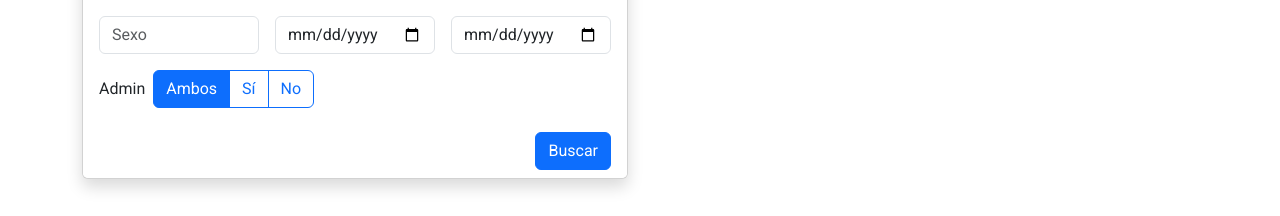
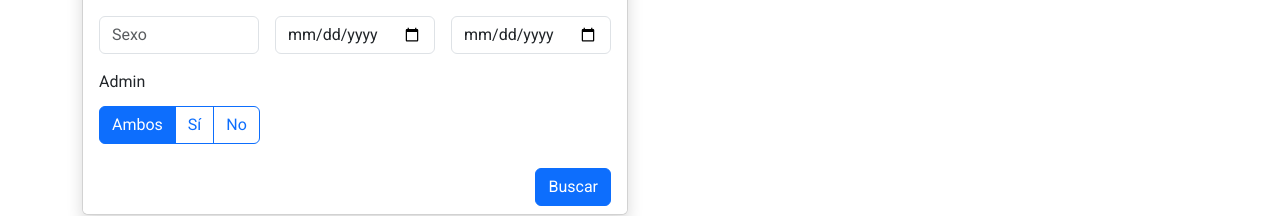
Before and after one commit to paccoc43/internetcheckpoint-front, an Angular app: page /dashboard in a window 1280 px wide. Shown: the part 178-394 px from the top of the page. Built offline with nearby package versions, Linux system fonts and the light colour scheme; no server answers.

Commit message:
Cambios en buscador de usuarios

```diff
--- a/src/app/components/buscador-usuarios/buscador-usuarios.component.html
+++ b/src/app/components/buscador-usuarios/buscador-usuarios.component.html
@@ -23,9 +23,11 @@
         <div class="col-md-4">
           <input type="date" class="form-control" formControlName="fecha_creacion" placeholder="Fecha creación">
         </div>
-        <div class="col-md-4 d-flex align-items-center">
-          <label class="me-2 mb-0">Admin</label>
-          <div class="btn-group" role="group">
+        <div class="col-md-4">
+        <div class="mb-1">
+            <label class="form-label">Admin</label>
+        </div>
+        <div class="btn-group w-100" role="group">
             <button type="button" class="btn"
             [ngClass]="{'btn-outline-primary': busquedaForm.value.es_admin !== '', 'btn-primary': busquedaForm.value.es_admin === ''}"
             (click)="busquedaForm.get('es_admin')?.setValue('')">
--- a/src/app/components/lista-usuarios/lista-usuarios.component.ts
+++ b/src/app/components/lista-usuarios/lista-usuarios.component.ts
@@ -1,4 +1,4 @@
-import { Component, Input, OnInit, SimpleChanges } from '@angular/core';
+import { Component, Input, OnChanges, OnInit, SimpleChanges } from '@angular/core';
 import { Usuario } from '../../modelos/usuario';
 import { CommonModule } from '@angular/common';
 import { UsuarioService } from '../../services/usuario.service';
@@ -17,7 +17,7 @@ import { MatIconModule } from '@angular/material/icon';
   templateUrl: './lista-usuarios.component.html',
   styleUrl: './lista-usuarios.component.scss'
 })
-export class ListaUsuariosComponent implements OnInit{
+export class ListaUsuariosComponent implements OnInit, OnChanges{
 
   @Input() filtroUsuario: Usuario | null = null;
 
@@ -38,22 +38,22 @@ export class ListaUsuariosComponent implements OnInit{
 
   ngOnChanges(changes: SimpleChanges) {
     if (changes['filtroUsuario']) {
-      this.obtenerUsuarios();
+      this.obtenerUsuariosFiltrados();
     }
   }
 
-  // obtenerUsuarios() {
-  //   this.usuarioService.obtenerListaUsuariosFiltrado(this.filtroUsuario).subscribe(datos => {
-  //     this.usuarios = datos;
-  //   });
-  // }
-
-  private obtenerUsuarios() {
+  obtenerUsuarios() {
     this.usuarioService.obtenerListaUsuarios().subscribe(datos => {
       this.usuarios = datos;
     }, error => {
       console.error('Error al obtener la lista de usuarios:', error);
     });
+  }
+
+  obtenerUsuariosFiltrados() {
+  this.usuarioService.obtenerListaUsuariosFiltrado(this.filtroUsuario).subscribe(datos => {
+    this.usuarios = datos;
+  });
   }
 
   editarUsuario(nombre: string) {
```
Lines whose indentation alone changed are shown as unchanged.
